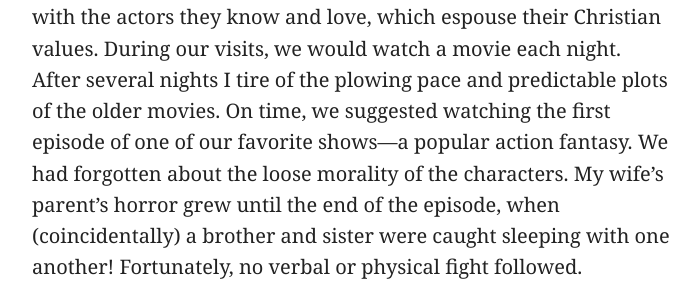
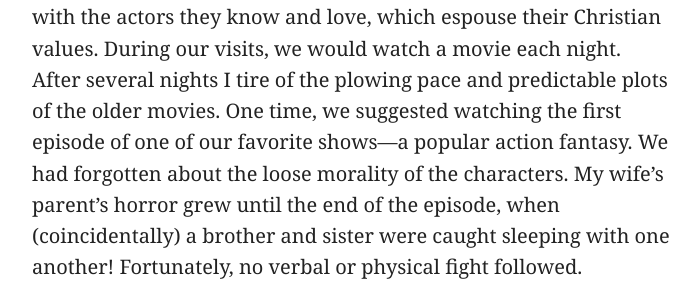
Before and after one commit to artsandmetaphysics/goodlifeodyssey, a Jekyll site: the page built from _meditations/what-causes-generation-gaps.md, in a window 1280 px wide and 900 px high, scrolled down 1602 px. Shown: the part 288-580 px from the top of the window, without its empty margins (288-988 px from the left). Built offline with Jekyll 4.4.1, drawn with Linux system fonts in a browser that asks for light colours; some of the changed text lies outside the part shown.

Commit message:
Fix type

```diff
--- a/_meditations/what-causes-generation-gaps.md
+++ b/_meditations/what-causes-generation-gaps.md
@@ -19,7 +19,7 @@ Strepsiades, in Aristophanes’ comedy _The Clouds_, sends his thriftless son Ph
 
 Although the comedian will exaggerate, we know that a generational gap was present in Athens at the time. The strife in this scene originates from shifting artistic taste but ends in a discussion of virtues. The father says “I raised you as a baby,” and the son says “reason, not age, should guide our actions” (although absurd reasons are used in the play).
 
-I can relate to the scene. My wife’s parents prefer older movies, with the actors they know and love, which espouse their Christian values. During our visits, we would watch a movie each night. After several nights I tire of the plowing pace and predictable plots of the older movies. On time, we suggested watching the first episode of one of our favorite shows—a popular action fantasy. We had forgotten about the loose morality of the characters. My wife’s parent’s horror grew until the end of the episode, when (coincidentally) a brother and sister were caught sleeping with one another! Fortunately, no verbal or physical fight followed.
+I can relate to the scene. My wife’s parents prefer older movies, with the actors they know and love, which espouse their Christian values. During our visits, we would watch a movie each night. After several nights I tire of the plowing pace and predictable plots of the older movies. One time, we suggested watching the first episode of one of our favorite shows—a popular action fantasy. We had forgotten about the loose morality of the characters. My wife’s parent’s horror grew until the end of the episode, when (coincidentally) a brother and sister were caught sleeping with one another! Fortunately, no verbal or physical fight followed.
 
 It seems that generational gaps form in rapidly changing societies since the younger generation grows in a different environment than their parents, and the parents, as all humans do, tend to prefer what they are used to.
 
```
Also changed, not shown: meditations/what-causes-generation-gaps.md (+1 -1 lines).
